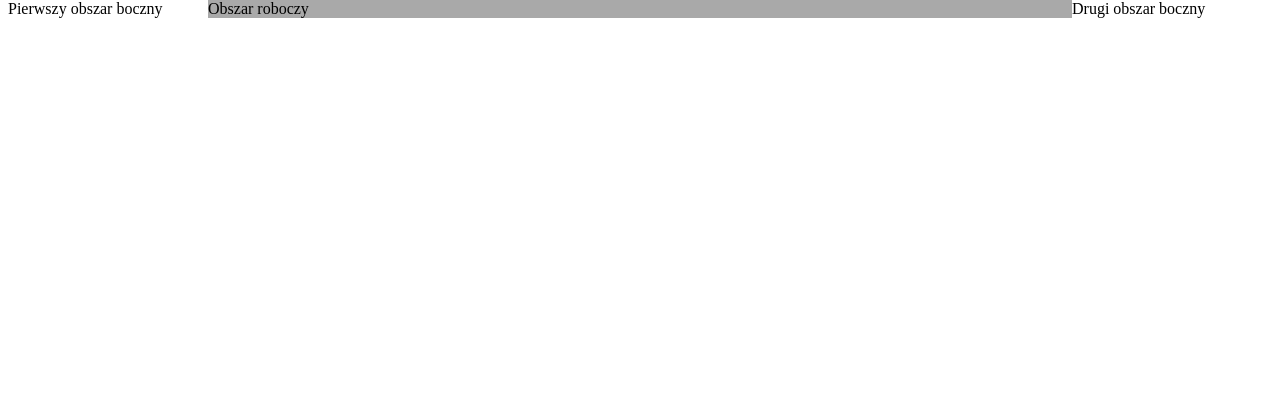
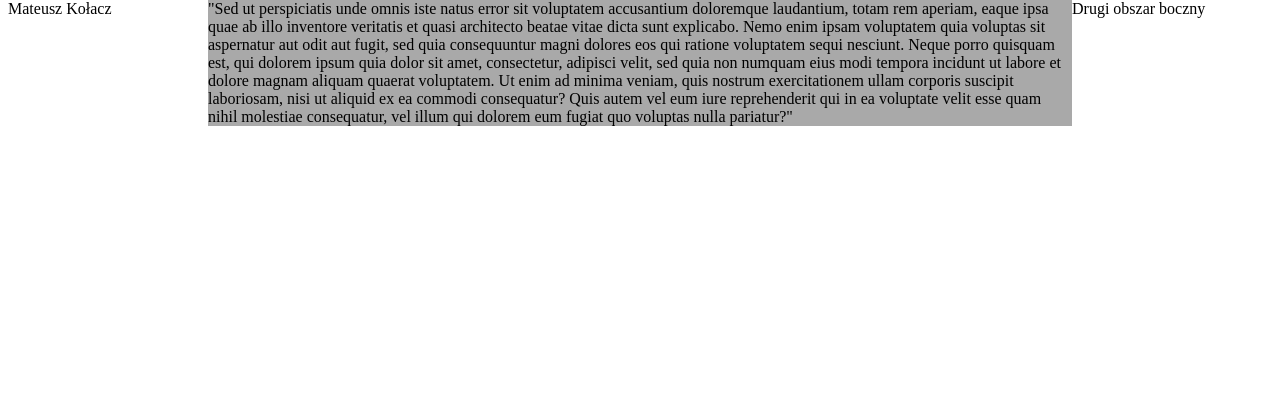
Before and after one commit to Matimateokol/HTML5-CSS-JS, a plain HTML site: page Assignment 2/index.html in a window 1280 px wide. Shown: the part 389-800 px from the top of the page. Drawn offline with Linux system fonts and the light colour scheme.

Commit message:
Change sample text in "Tresc" to Cicero fragment

```diff
--- a/Assignment 2/index.html
+++ b/Assignment 2/index.html
@@ -39,13 +39,16 @@
         </div>
         <div id="Tresc">
             <div id="PierwszyObszarBoczny">
-                Pierwszy obszar boczny
+                Mateusz Kołacz
             </div>
             <div id="DrugiObszarBoczny">
                 Drugi obszar boczny
             </div>
             <div id="ObszarRoboczy">
-                Obszar roboczy
+                    "Sed ut perspiciatis unde omnis iste natus error sit voluptatem accusantium doloremque laudantium, totam rem aperiam, eaque ipsa quae ab illo inventore veritatis et quasi architecto beatae vitae dicta sunt explicabo.
+                    Nemo enim ipsam voluptatem quia voluptas sit aspernatur aut odit aut fugit, sed quia consequuntur magni dolores eos qui ratione voluptatem sequi nesciunt.
+                    Neque porro quisquam est, qui dolorem ipsum quia dolor sit amet, consectetur, adipisci velit, sed quia non numquam eius modi tempora incidunt ut labore et dolore magnam aliquam quaerat voluptatem.
+                    Ut enim ad minima veniam, quis nostrum exercitationem ullam corporis suscipit laboriosam, nisi ut aliquid ex ea commodi consequatur? Quis autem vel eum iure reprehenderit qui in ea voluptate velit esse quam nihil molestiae consequatur, vel illum qui dolorem eum fugiat quo voluptas nulla pariatur?"
             </div>
         </div>
     </div>
```
